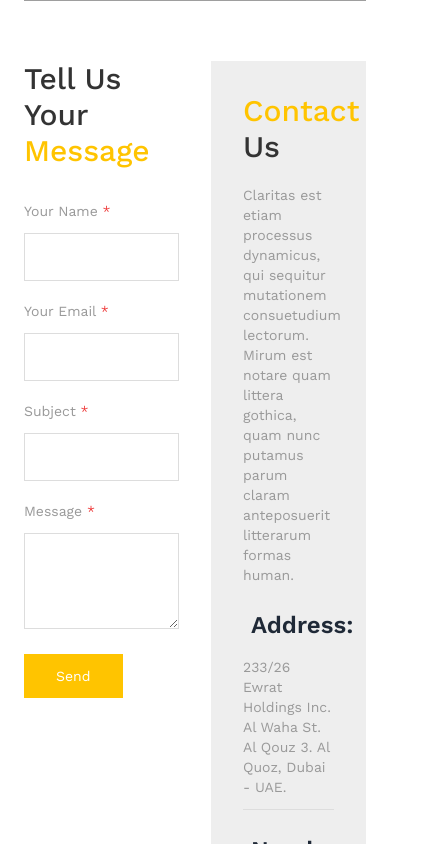
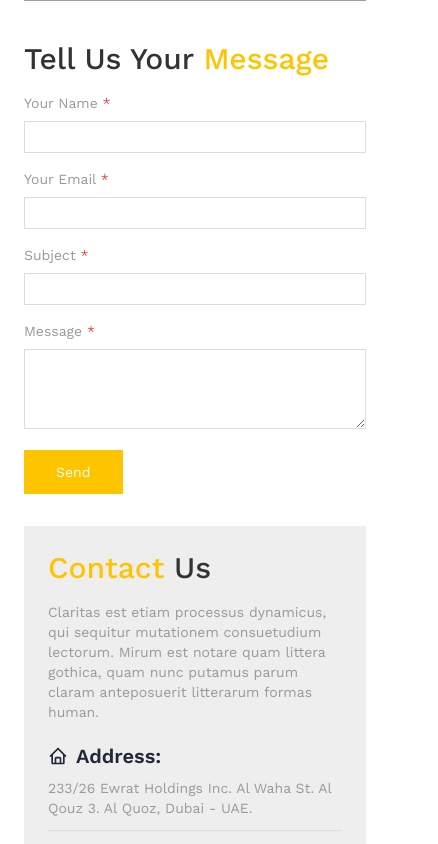
Before and after one commit to shahjalalhazari/Uren-Car-Accessories-Shop, a Next.js app: page /contact-us in a window 390 px wide. Shown: the part 880-1724 px from the top of the page, 438 px wide, since content can reach past the window. Built offline with nearby package versions, Linux system fonts and the light colour scheme; grey boxes are pictures that could not be loaded.

Commit message:
Responsive Contact Us Page added.

```diff
--- a/src/app/contact-us/contact-us.css
+++ b/src/app/contact-us/contact-us.css
@@ -1,5 +1,5 @@
-.contact-address-layout{
-    @apply grid grid-cols-2 gap-x-8 mt-[60px];
+.contact-layout {
+    @apply grid grid-cols-2 gap-8 mt-[60px];
 }
 
 .contact-page-title {
@@ -31,7 +31,7 @@
 }
 
 .address-block {
-    @apply pb-2 mb-6 border-b border-[#ddd]
+    @apply pb-2 border-b border-[#ddd]
 }
 
 .address-block h5 {
@@ -41,3 +41,38 @@
 .address-block p {
     @apply text-[#999] text-sm mb-1
 }
+
+@media (max-width: 768px) {
+    .contact-layout {
+        @apply grid grid-cols-1 mt-10;
+    }
+
+    .contact-form {
+        @apply mt-4;
+    }
+
+    .contact-form-group {
+        @apply space-y-2 mb-4;
+    }
+
+    .contact-form-group input {
+        @apply h-8 pl-3;
+    }
+
+    .contact-form-group textarea {
+        @apply h-20 p-3;
+    }
+
+    /* Address Book */
+    .address-book-message {
+        @apply mt-4 mb-5;
+    }
+
+    .address-block h5 {
+        @apply text-xl mb-2;
+    }
+
+    .address-block p {
+        @apply mb-1
+    }
+}
--- a/src/app/contact-us/page.js
+++ b/src/app/contact-us/page.js
@@ -19,10 +19,10 @@ const ContactUsPage = () => {
         <GoogleMap/>
 
         {/* Contact Form & Address Book */}
-        <div className="contact-address-layout">
+        <div className="contact-layout">
 
           {/* Contact Form */}
-          <div className="contact-form-content ">
+          <div className="contact-form-content">
             <h2 className="contact-page-title">Tell Us Your <span className="text-primary">Message</span></h2>
 
             <form className="contact-form">
@@ -51,10 +51,11 @@ const ContactUsPage = () => {
           </div>
 
           {/* Address Book */}
-          <div className="bg-[#eee] p-8 max-h-fit">
+          <div className="bg-[#eee] p-6 lg:p-8 h-fit">
             <h2 className="contact-page-title"><span className="text-primary">Contact</span> Us</h2>
             <p className="address-book-message">Claritas est etiam processus dynamicus, qui sequitur mutationem consuetudium lectorum. Mirum est notare quam littera gothica, quam nunc putamus parum claram anteposuerit litterarum formas human.</p>
-            <div className="address-block ">
+            <div className="space-y-4 lg:space-y-6">
+              <div className="address-block ">
               <h5><BiHome /> Address:</h5>
               <p>233/26 Ewrat Holdings Inc. Al Waha St. Al Qouz 3. Al Quoz, Dubai - UAE.</p>
             </div>
@@ -68,6 +69,7 @@ const ContactUsPage = () => {
               <p>shahjalalhazari1@gmail.com</p>
               <p>djangoactivation@gmail.com</p>
             </div>
+            </div>
           </div>
         </div>
       </div>
```
